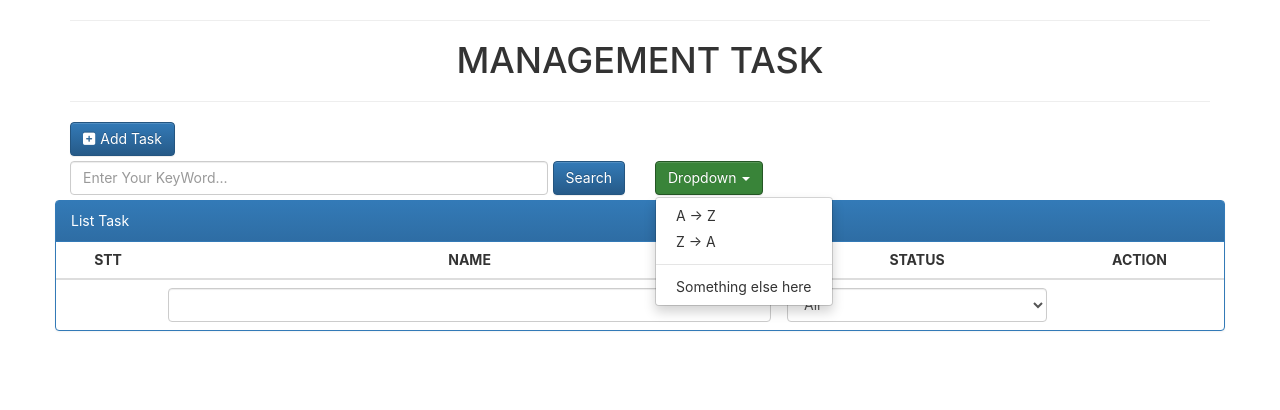
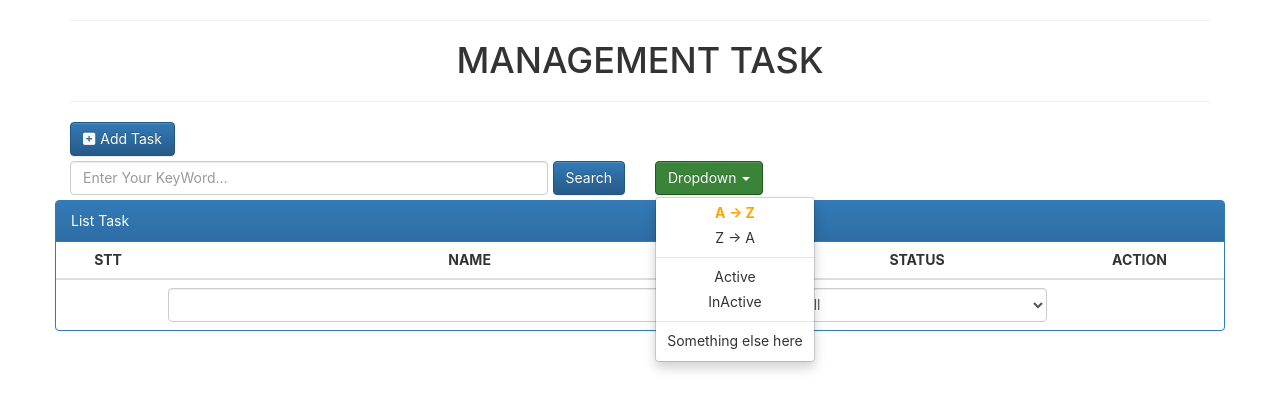
Before and after one commit to hoainho/ClassReact, a React (Create React App) app: page / in a window 1280 px wide. Both pictures are taken after a click on the button "Dropdown". Shown: the top 410 px of the page. Built offline with nearby package versions, Linux system fonts and the light colour scheme.

Commit message:
selected for sort

```diff
--- a/src/App.css
+++ b/src/App.css
@@ -35,3 +35,12 @@
 .display-none{
   display: none;
 }
+.sort-selected {
+  color: orange !important;
+  font-weight: bold !important;
+}
+.text-center{
+  text-align: center;
+  cursor: pointer;
+  margin-bottom: 5px;
+}
--- a/src/App.js
+++ b/src/App.js
@@ -17,7 +17,11 @@ export default class App extends Component {
         name : '',
         status : 0
       },
-      keyWord : ''
+      keyWord : '',
+      sort  : {
+        by : '',
+        value : true
+      }
     }
   }
   componentWillMount() {
@@ -103,8 +107,11 @@ export default class App extends Component {
       keyWord :data.toLowerCase(),
     })
   }
+  onSort = (name,value) => {
+    console.log(name + "-" + value);
+  }
   render(){
-    var { task, isDisplayForm, taskEditting ,filter, keyWord} = this.state
+    var { task, isDisplayForm, taskEditting ,filter, keyWord } = this.state
     if(filter){
       if(filter.name){
          task = task.filter( (item) => {
@@ -146,7 +153,7 @@ export default class App extends Component {
                     <span className="fa fa-plus-square mr-5"/>
                       Add Task
                 </button>
-                <Control onSearch = {this.onSearch} />
+                <Control onSearch = {this.onSearch} onSort = { this.onSort }/>
                 <div className="row">
                     <TaskList items ={ task } onUpdate = { this.onUpdate } onDelete = { this.onDelete } onFix = { this.onFix } onFilter = { this.onFilter }/>
                 </div>
--- a/src/components/Control.js
+++ b/src/components/Control.js
@@ -5,7 +5,11 @@ export default class TaskForm extends Component {
     constructor(props) {
         super(props);
         this.state = {
-            keyWord : ''
+            keyWord : '',
+            sort : {
+                by : 'name',
+                value: true
+            }
         }
     }
     onHandleChange = (event) => {
@@ -19,8 +23,18 @@ export default class TaskForm extends Component {
     onSearch = () => {
         this.props.onSearch(this.state.keyWord)
     }
+    onSort = (sortBy,sortValue) => {
+        this.setState({
+            sort : {
+                by : sortBy,
+                value: sortValue
+            }
+        })
+        // this.props.onSort(sortBy,sortValue);
+        console.log(this.state);
+    }
   render(){
-      var {keyWord} = this.state
+      var {keyWord,sort} = this.state
     return (
         <div className="row mt-5 mb-5">
             <div className="col-xs-6 col-sm-6 col-md-6 col-lg-6 search-control">
@@ -33,11 +47,14 @@ export default class TaskForm extends Component {
                     Dropdown
                     <span className="caret ml-5"></span>
                     </button>
-                    <ul className="dropdown-menu" aria-labelledby="dropdownMenu1">
-                    <li><a href="/">A {"->"} Z</a></li>
-                    <li><a href="/">Z {"->"} A</a></li>
-                    <li className="divider"></li>
-                    <li><a href="/">Something else here</a></li>
+                    <ul className="dropdown-menu">
+                        <li className="text-center"  onClick={ ()=> this.onSort('name', true) }><span  className={sort.by === 'name' && sort.value === true ? "sort-selected" : ""} >A {"->"} Z</span></li>
+                        <li className="text-center" onClick={ ()=> this.onSort('name',false) }><span  className={sort.by === 'name' && sort.value === false ? "sort-selected" : ""}>Z {"->"} A</span></li>
+                        <li className="divider"></li>
+                        <li className="text-center"  onClick={ ()=> this.onSort('status', true) }><span  className={sort.by === 'status' && sort.value === true? "sort-selected" : ""}>Active</span></li>
+                        <li className="text-center" onClick={ ()=> this.onSort('status',false) }><span  className={sort.by === 'status' && sort.value === false? "sort-selected" : ""}>InActive</span></li>
+                        <li className="divider"></li>
+                        <li className="text-center"><span  >Something else here</span></li>
                     </ul>
                 </div>
             </div>
```
